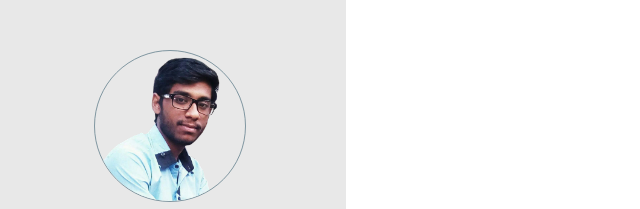
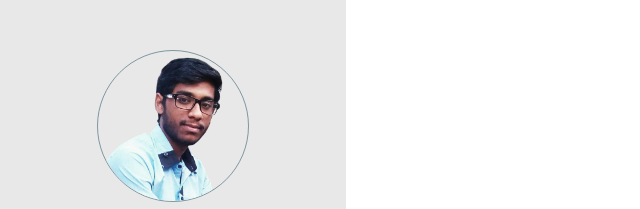
Before and after one commit to bosudev-it/17-Mar, a plain HTML site: page index.html in a window 1280 px wide. Shown: the top 209 px of the page, 0-640 px from the left. Drawn offline with Linux system fonts and the light colour scheme.

Commit message:
Update style.css

```diff
--- a/style.css
+++ b/style.css
@@ -29,7 +29,8 @@
 	height:150px;
 	border-radius:50%;
 	border:1px solid #607d8bc2;
-	margin:50px 94px;
+	margin:50px auto;
+	display:block;
 }
 .profile h1{
 	font-size: 30px;
```
